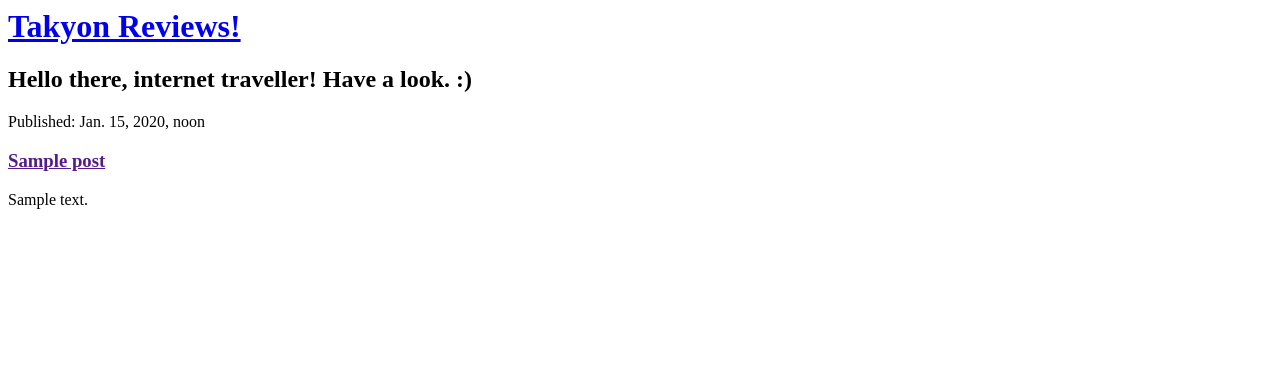
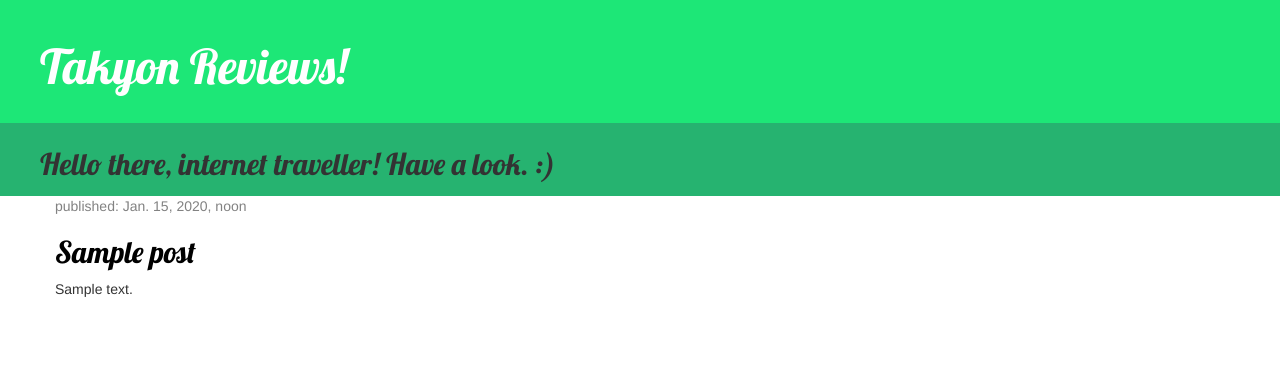
Before and after one commit to TudorCTC/MyFirstBlog, a Django app: page / in a window 1280 px wide. Shown: the top 368 px of the page. Run offline with Django 3.2, Linux system fonts and the light colour scheme; tables that the repository leaves empty hold one stand-in row (values such as "Sample post"); some libraries are stand-ins or nearby versions.

Commit message:
Added view and template for detailed blog post as well as CSS for the site.

```diff
--- /dev/null
+++ b/blog/static/css/blog.css
@@ -0,0 +1,52 @@
+.pageHeader {
+    background-color: #1de777;
+    margin-top: 0;
+    padding: 20px 20px 20px 40px;
+}
+
+.subheader {
+    background-color: #26b370;
+    margin-top: 0;
+    padding: 5px 20px 5px 40px;
+}
+
+.pageHeader h1, .pageHeader h1 a, .pageHeader h1 a:visited, .pageHeader h1 a:active {
+    color: #ffffff;
+    font-size: 36pt;
+    text-decoration: none;
+}
+
+.content {
+    margin-left: 40px;
+}
+
+h1, h2, h3, h4 {
+    font-family: "Lobster", cursive;
+}
+
+.date {
+    color: #828282;
+}
+
+.save {
+    float: right;
+}
+
+.post-form textarea, .post-form input {
+    width: 100%;
+}
+
+.top-menu, .top-menu:hover, .top-menu:visited {
+    color: #ffffff;
+    float: right;
+    font-size: 26pt;
+    margin-right: 20px;
+}
+
+.post {
+    margin-bottom: 70px;
+}
+
+.post h2 a, .post h2 a:visited {
+    color: #000000;
+}
--- /dev/null
+++ b/blog/templates/blog/base.html
@@ -0,0 +1,28 @@
+{% load static %}
+<html>
+    <head>
+        <title>Takyon Reviews!</title>
+        <link rel="stylesheet" href="//maxcdn.bootstrapcdn.com/bootstrap/3.2.0/css/bootstrap.min.css">
+        <link rel="stylesheet" href="//maxcdn.bootstrapcdn.com/bootstrap/3.2.0/css/bootstrap-theme.min.css">
+        <link href="//fonts.googleapis.com/css?family=Lobster&subset=latin,latin-ext" rel="stylesheet" type="text/css">
+        <link rel="stylesheet" href="{% static 'css/blog.css' %}">
+    </head>
+    <body>
+        <div class = "pageHeader">
+            <h1><a href="https://www.youtube.com/watch?v=dQw4w9WgXcQ">Takyon Reviews!</a></h1>
+        </div>
+
+        <div class = "subheader">
+            <h2>Hello there, internet traveller! Have a look. :)</h2>
+        </div>
+
+        <div class="content container">
+            <div class="row">
+                <div class="col-md-8">
+                {% block content %}
+                {% endblock %}
+                </div>
+            </div>
+        </div>
+    </body>
+</html>
--- a/blog/templates/blog/post_list.html
+++ b/blog/templates/blog/post_list.html
@@ -1,19 +1,13 @@
-<html>
-    <head>
-        <title>Takyon Reviews!</title>
-    </head>
-    <body>
-        <div>
-            <h1><a href="https://www.youtube.com/watch?v=dQw4w9WgXcQ">Takyon Reviews!</a></h1>
-            <h2>Hello there, internet traveller! Have a look. :)</h2>
+{% extends 'blog/base.html' %}
+
+{% block content %}
+    {% for post in posts %}
+        <div class = "post">
+            <div class = "date">
+                <p>published: {{ post.publishedDate }}</p>
+            </div>
+            <h2><a href="{% url 'post_detail' pk=post.pk %}">{{ post.title }}</a></h2>
+            <p>{{ post.text|linebreaksbr }}</p>
         </div>
-
-        {% for post in posts %}
-            <div>
-                <p>Published: {{ post.publishedDate }}</p>
-                <h3><a href = "">{{ post.title }}</a></h3>
-                <p>{{  post.text|linebreaksbr }}</p>
-            </div>
-        {% endfor %}
-    </body>
-</html>
+    {% endfor %}
+{% endblock %}
--- a/blog/urls.py
+++ b/blog/urls.py
@@ -2,5 +2,6 @@ from django.urls import path
 from . import views
 
 urlpatterns = [
-    path('', views.post_list, name = 'post_list')
+    path('', views.post_list, name = 'post_list'),
+    path('post/<int:pk>', views.post_detail, name = 'post_detail'),
 ]
--- a/blog/views.py
+++ b/blog/views.py
@@ -1,4 +1,4 @@
-from django.shortcuts import render
+from django.shortcuts import render, get_object_or_404
 from django.utils import timezone
 from .models import Post
 
@@ -8,3 +8,8 @@ def post_list(request):
 
     posts = Post.objects.filter(publishedDate__lte = timezone.now()).order_by("publishedDate")
     return render(request, 'blog/post_list.html', {"posts": posts})
+
+def post_detail(request, pk):
+
+    post = get_object_or_404(Post, pk = pk)
+    return render(request, 'blog/post_detail.html', {'post': post})
```
Also changed, not shown: blog/templates/blog/post_detail.html (added, +13 -0 lines).
